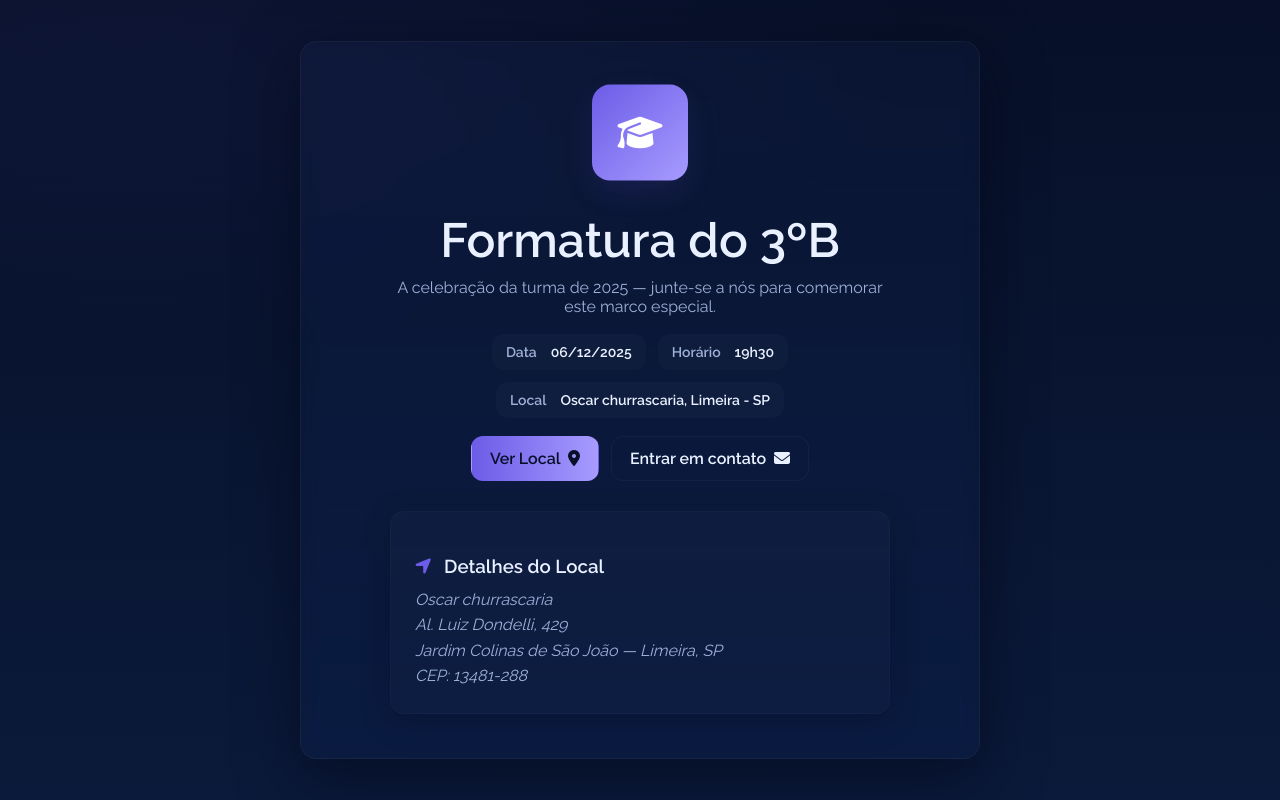
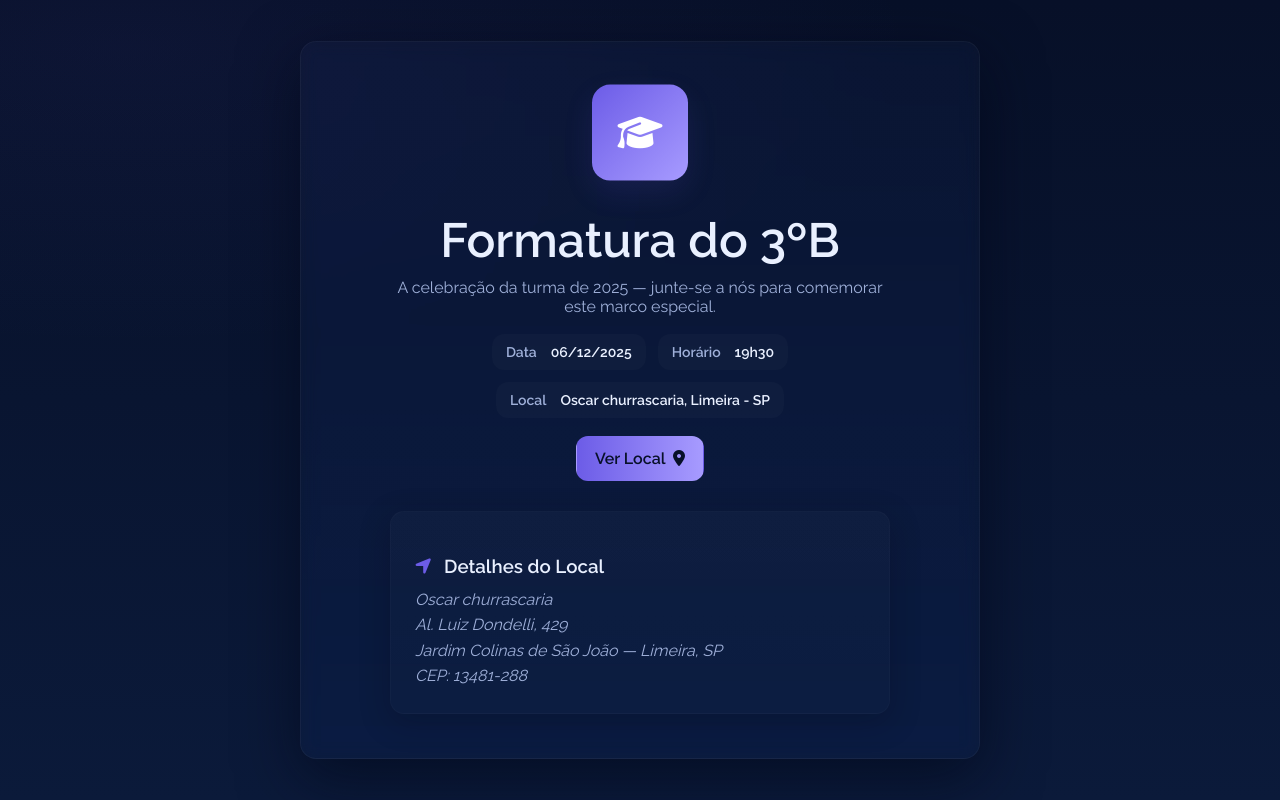
Before and after one commit to taysouzaa/convite, a plain HTML site: page index.html in a window 1280 px wide. Drawn offline with Linux system fonts and the light colour scheme.

Commit message:
Update index.html

```diff
--- a/index.html
+++ b/index.html
@@ -169,7 +169,6 @@
 
                 <div class="cta-group">
                     <a class="btn btn-primary" href="https://www.google.com/maps/search/?api=1&query=Oscar+Churrascaria+Al.+Luiz+Dondelli+429+Limeira" target="_blank" rel="noopener">Ver Local <i class="fas fa-map-marker-alt" style="margin-left:4px"></i></a>
-                    <a class="btn btn-ghost" href="mailto:sec.gustavopeccinini@gmail.com">Entrar em contato <i class="fas fa-envelope" style="margin-left:4px"></i></a>
                 </div>
             </div>
         </header>
```
